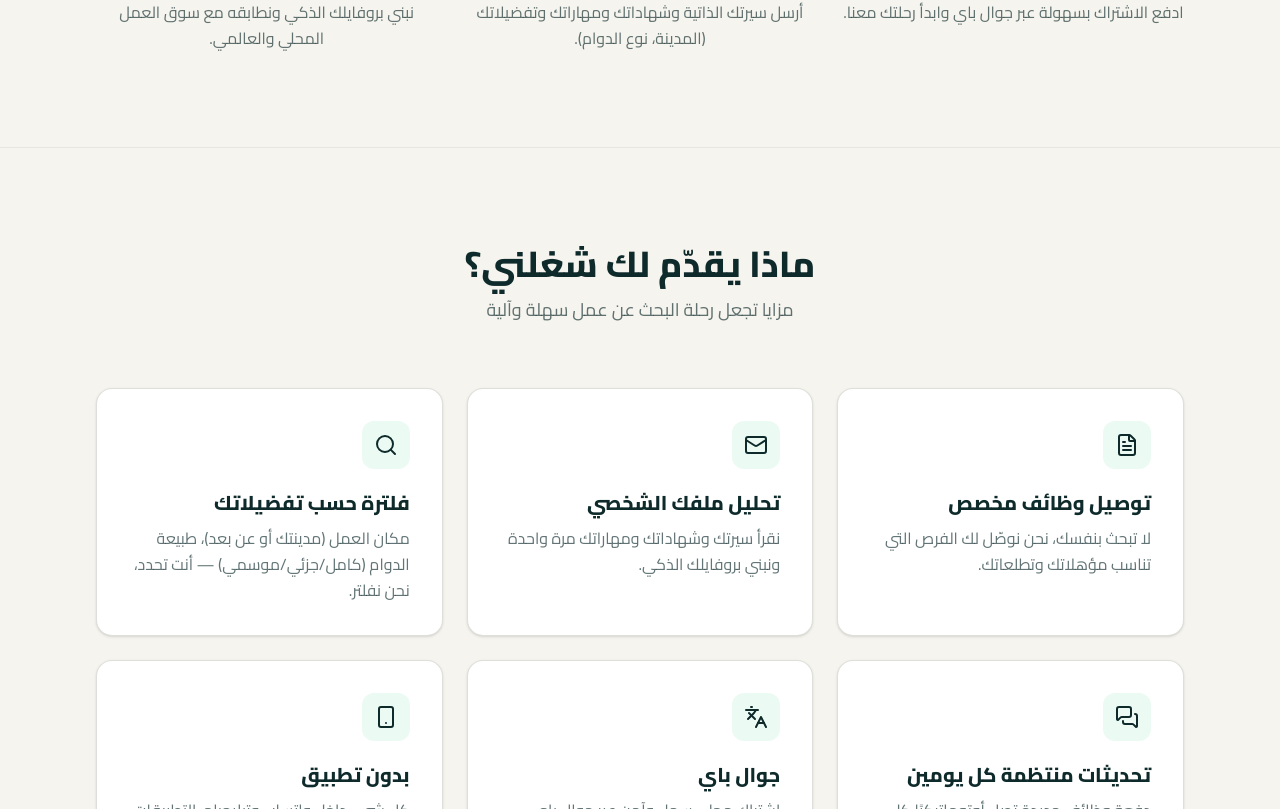
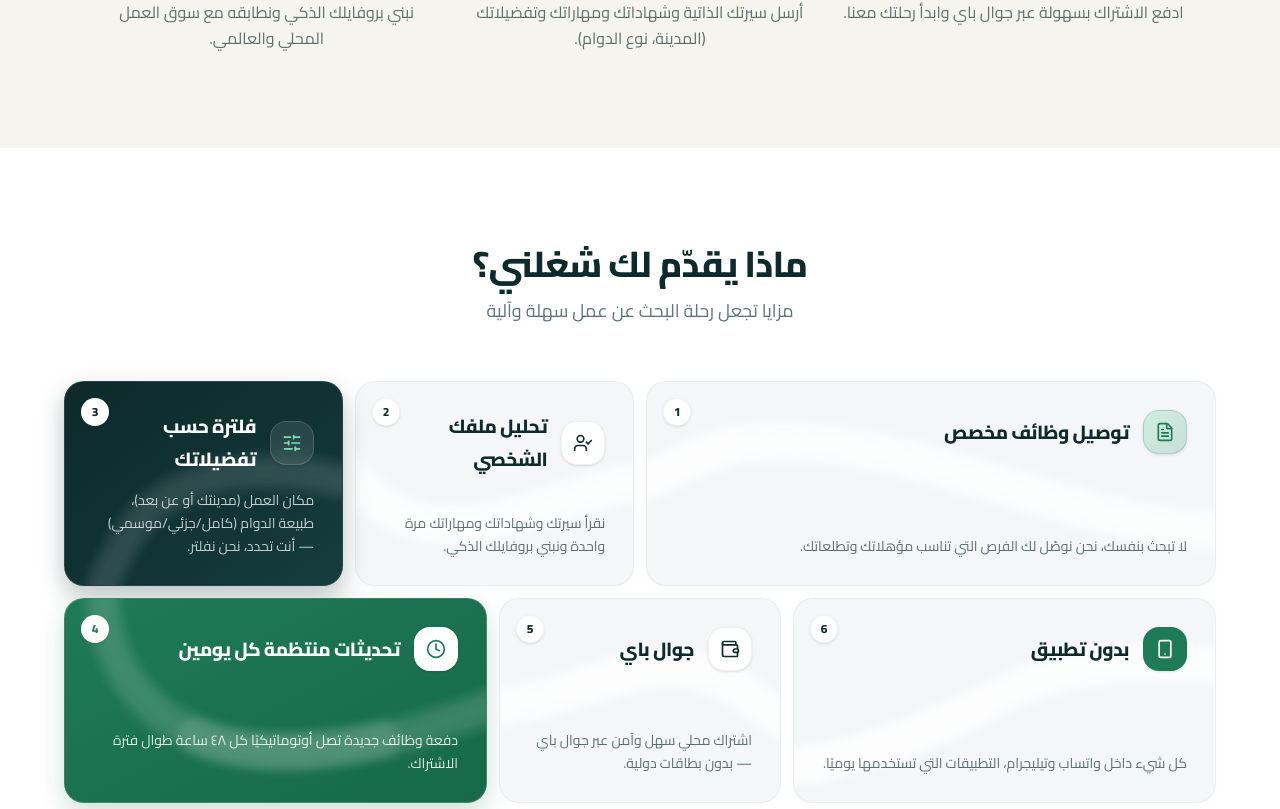
Before and after one commit to haitham-akram/Shaghalni, a Next.js app: page /ar in a window 1280 px wide. Shown: the part 1391-2200 px from the top of the page. Built offline with nearby package versions, Linux system fonts and the light colour scheme; no server answers.

Commit message:
changes in the features style

```diff
--- a/components/sections/Features.tsx
+++ b/components/sections/Features.tsx
@@ -1,111 +1,303 @@
 'use client';
 
 import { motion, MotionConfig } from 'framer-motion';
-import { Section } from '@/components/ui/Section';
 import {
   FileText,
-  Mail,
-  Search,
-  MessagesSquare,
-  Languages,
+  UserCheck,
+  SlidersHorizontal,
+  Clock,
+  Wallet,
   Smartphone,
+  LucideIcon,
 } from 'lucide-react';
 import { useTranslations } from 'next-intl';
 
-const CYCLE = 12; // seconds for the light to visit every card (must match feat-slot in CSS)
+interface FeatureItem {
+  id: string;
+  number: string;
+  icon: LucideIcon;
+  title: string;
+  desc: string;
+  variant: 'light' | 'dark' | 'forest';
+  iconStyle: 'gradient' | 'white-bordered' | 'glass' | 'white-solid' | 'forest-solid';
+  width: number;
+  curvePath: string;
+  desktopColClass?: string;
+  flowIndex: number;
+}
 
 export function Features() {
   const t = useTranslations('features');
 
-  const featuresList = [
+  // Row 1 features (~594px, ~291px, ~291px)
+  // Flow in RTL: Card 1 (Right) -> Card 2 (Center) -> Card 3 (Left)
+  const row1Features: FeatureItem[] = [
     {
+      id: 'item1',
+      number: '1',
       icon: FileText,
       title: t('item1Title'),
       desc: t('item1Desc'),
+      variant: 'light',
+      iconStyle: 'gradient',
+      width: 594,
+      // Sweeps across from beyond right edge (640, 150) and exits left at (0, 100)
+      curvePath: 'M 640,150 C 480,160 320,70 160,60 C 80,55 30,85 0,100',
+      desktopColClass: 'lg:col-start-1',
+      flowIndex: 0,
     },
     {
-      icon: Mail,
+      id: 'item2',
+      number: '2',
+      icon: UserCheck,
       title: t('item2Title'),
       desc: t('item2Desc'),
+      variant: 'light',
+      iconStyle: 'white-bordered',
+      width: 291,
+      // Enters at right edge ~y=100, dips to y=145 at centre, rises back to y=85 at left
+      curvePath: 'M 310,100 C 240,105 170,145 100,145 C 50,145 15,120 -15,85',
+      desktopColClass: 'lg:col-start-2',
+      flowIndex: 1,
     },
     {
-      icon: Search,
+      id: 'item3',
+      number: '3',
+      icon: SlidersHorizontal,
       title: t('item3Title'),
       desc: t('item3Desc'),
+      variant: 'dark',
+      iconStyle: 'glass',
+      width: 291,
+      // Enters at right edge at (291, 100), swoops across, and curves down to bottom-left at (40, 205)
+      curvePath: 'M 291,100 C 180,75 100,105 70,150 C 55,175 45,190 40,205',
+      desktopColClass: 'lg:col-start-3',
+      flowIndex: 2,
+    },
+  ];
+
+  // Row 2 features (~441px, ~294px, ~441px)
+  // Card 4 is placed directly underneath Card 3 in Column 3
+  // Flow in RTL: Card 4 (Left) -> Card 5 (Center) -> Card 6 (Right)
+  const row2Features: FeatureItem[] = [
+    {
+      id: 'item4',
+      number: '4',
+      icon: Clock,
+      title: t('item4Title'),
+      desc: t('item4Desc'),
+      variant: 'forest',
+      iconStyle: 'white-solid',
+      width: 441,
+      // Enters at top-left at (40, 0) continuing Card 3's downward curve, swoops across to (441, 110)
+      curvePath: 'M 40,0 C 40,65 90,135 180,150 C 270,165 370,135 441,110',
+      desktopColClass: 'lg:row-start-1 lg:col-start-3',
+      flowIndex: 3,
     },
     {
-      icon: MessagesSquare,
-      title: t('item4Title'),
-      desc: t('item4Desc'),
+      id: 'item5',
+      number: '5',
+      icon: Wallet,
+      title: t('item5Title'),
+      desc: t('item5Desc'),
+      variant: 'light',
+      iconStyle: 'white-bordered',
+      width: 294,
+      // Enters at left edge y=110, rises to y=70 at centre, then dips to y=130 at right edge
+      curvePath: 'M -15,110 C 60,105 130,65 190,70 C 240,75 275,110 310,130',
+      desktopColClass: 'lg:row-start-1 lg:col-start-2',
+      flowIndex: 4,
     },
     {
-      icon: Languages,
-      title: t('item5Title'),
-      desc: t('item5Desc'),
-    },
-    {
+      id: 'item6',
+      number: '6',
       icon: Smartphone,
       title: t('item6Title'),
       desc: t('item6Desc'),
+      variant: 'light',
+      iconStyle: 'forest-solid',
+      width: 441,
+      // Enters from left-bottom, sweeps dramatically upward through mid-card, exits beyond right edge near top
+      curvePath: 'M -15,170 C 60,165 140,135 210,100 C 270,70 360,55 460,70',
+      desktopColClass: 'lg:row-start-1 lg:col-start-1',
+      flowIndex: 5,
     },
   ];
 
+  const renderCard = (feature: FeatureItem, idx: number) => {
+    const Icon = feature.icon;
+
+    // Card background & typography variants matching the reference
+    let cardBgClass = 'bg-[#F4F6F8] border border-black/[0.04] shadow-[0_2px_8px_rgba(0,0,0,0.02)]';
+    let titleClass = 'text-ink font-bold text-[17px] sm:text-[18px] md:text-[19px] tracking-tight';
+    let descClass = 'text-ink-muted text-[13px] sm:text-[14px] leading-relaxed';
+    let badgeClass = 'bg-white border border-black/[0.04] text-ink';
+
+    // Wave colors — each variant uses only one blurred band to avoid double-line artefact
+    // light cards: single soft white stroke blurred into the #F4F6F8 bg
+    let strokeBaseColor = 'rgba(255, 255, 255, 0.90)';
+    let strokeInnerColor = 'none'; // disabled for light cards — blurred band is enough
+    let strokeFlowColor = 'rgba(255, 255, 255, 0.55)';
+    if (feature.variant === 'dark') {
+      cardBgClass = 'bg-[#0E2A2B] bg-gradient-to-br from-[#0E2A2B] via-[#103233] to-[#163D3E] border border-white/10 shadow-[0_10px_25px_rgba(14,42,43,0.28)]';
+      titleClass = 'text-white font-bold text-[17px] sm:text-[18px] md:text-[19px] tracking-tight';
+      descClass = 'text-white/75 text-[13px] sm:text-[14px] leading-relaxed';
+      badgeClass = 'bg-white text-night font-bold';
+      strokeBaseColor = 'rgba(255, 255, 255, 0.11)';
+      strokeInnerColor = 'rgba(255, 255, 255, 0.07)';
+      strokeFlowColor = 'rgba(123, 224, 176, 0.22)';
+    } else if (feature.variant === 'forest') {
+      cardBgClass = 'bg-[#1F7A58] bg-gradient-to-br from-[#1F7A58] to-[#16694A] border border-white/15 shadow-[0_10px_25px_rgba(31,122,88,0.22)]';
+      titleClass = 'text-white font-bold text-[17px] sm:text-[18px] md:text-[19px] tracking-tight';
+      descClass = 'text-white/85 text-[13px] sm:text-[14px] leading-relaxed';
+      badgeClass = 'bg-white text-forest font-bold';
+      strokeBaseColor = 'rgba(255, 255, 255, 0.14)';
+      strokeInnerColor = 'rgba(255, 255, 255, 0.08)';
+      strokeFlowColor = 'rgba(255, 255, 255, 0.26)';
+    }
+
+    // Icon container styling matching reference visual accents
+    let iconWrapperClass = 'flex h-11 w-11 shrink-0 items-center justify-center rounded-2xl shadow-sm transition-transform duration-300 group-hover:scale-105';
+    const iconClass = 'h-5 w-5';
+
+    switch (feature.iconStyle) {
+      case 'gradient':
+        iconWrapperClass += ' bg-gradient-to-br from-primary/30 to-forest/20 text-forest border border-forest/20';
+        break;
+      case 'white-bordered':
+        iconWrapperClass += ' bg-white border border-black/[0.06] text-ink';
+        break;
+      case 'glass':
+        iconWrapperClass += ' bg-white/10 border border-white/15 backdrop-blur-sm text-primary';
+        break;
+      case 'white-solid':
+        iconWrapperClass += ' bg-white text-forest';
+        break;
+      case 'forest-solid':
+        iconWrapperClass += ' bg-[#1F7A58] text-white';
+        break;
+    }
+
+    return (
+      <motion.div
+        key={feature.id}
+        initial={{ opacity: 0, y: 16 }}
+        whileInView={{ opacity: 1, y: 0 }}
+        viewport={{ once: true, margin: '-10% 0px' }}
+        transition={{ duration: 0.45, delay: idx * 0.05, ease: 'easeOut' }}
+        whileHover={{ y: -3 }}
+        className={`group relative overflow-hidden rounded-[20px] ${cardBgClass} ${feature.desktopColClass || ''} min-h-[195px] lg:h-[205px] transition-all duration-300 hover:shadow-lg`}
+      >
+        {/* Soft, diffuse ambient wave pattern baked directly into the card background */}
+        <svg
+          viewBox={`0 0 ${feature.width} 205`}
+          preserveAspectRatio="none"
+          className="pointer-events-none absolute inset-0 z-0 h-full w-full"
+          aria-hidden="true"
+        >
+          <defs>
+            <filter id={`softBlur-${feature.id}`} x="-30%" y="-30%" width="160%" height="160%">
+              <feGaussianBlur stdDeviation="5" />
+            </filter>
+          </defs>
+
+          {/* Single broad, feathered ambient wave ribbon — the only stroke for all variants */}
+          <path
+            d={feature.curvePath}
+            fill="none"
+            stroke={strokeBaseColor}
+            strokeWidth="38"
+            strokeLinecap="round"
+            strokeLinejoin="round"
+            filter={`url(#softBlur-${feature.id})`}
+            className="opacity-80 transition-opacity duration-300 group-hover:opacity-95"
+          />
+
+          {/* Optional crisp inner ribbon — only shown on dark/forest cards for depth */}
+          {strokeInnerColor !== 'none' && (
+            <path
+              d={feature.curvePath}
+              fill="none"
+              stroke={strokeInnerColor}
+              strokeWidth="22"
+              strokeLinecap="round"
+              strokeLinejoin="round"
+              filter={`url(#softBlur-${feature.id})`}
+              className="opacity-70"
+            />
+          )}
+
+          {/* Subtle sequential wave shimmer leading attention naturally across cards */}
+          <path
+            d={feature.curvePath}
+            pathLength="100"
+            fill="none"
+            stroke={strokeFlowColor}
+            strokeWidth="40"
+            strokeLinecap="round"
+            strokeLinejoin="round"
+            filter={`url(#softBlur-${feature.id})`}
+            className="feat-wave-shimmer"
+            style={{
+              animationDelay: `${feature.flowIndex * 0.8}s`,
+            }}
+          />
+        </svg>
+
+        {/* Number Badge at Top End Corner */}
+        <div
+          className={`absolute top-4 end-4 z-20 flex h-7 w-7 items-center justify-center rounded-full text-xs font-bold shadow-sm ${badgeClass}`}
+          aria-hidden="true"
+        >
+          {feature.number}
+        </div>
+
+        {/* Card Content Layout: Header at top, description below */}
+        <div className="relative z-10 flex h-full flex-col justify-between p-6 sm:p-7">
+          {/* Top Row: Icon + Title */}
+          <div className="flex items-center gap-3.5 pe-8">
+            <div className={iconWrapperClass}>
+              <Icon className={iconClass} />
+            </div>
+            <h3 className={titleClass}>{feature.title}</h3>
+          </div>
+
+          {/* Description Text */}
+          <p className={descClass}>{feature.desc}</p>
+        </div>
+      </motion.div>
+    );
+  };
+
   return (
     <MotionConfig reducedMotion="user">
-      <Section id="features" className="bg-bg border-t border-border/60">
-        <div className="text-center max-w-2xl mx-auto mb-16 space-y-3">
-          <h2 className="text-2xl sm:text-3xl md:text-4xl font-bold text-ink">
+      <section id="features" className="bg-white border-t border-border/40 py-16 md:py-24">
+        <div className="mx-auto max-w-[1200px] px-4 sm:px-6">
+          {/* Section Header */}
+          <div className="mx-auto mb-12 max-w-2xl text-center space-y-3 sm:mb-14">
+            <h2 className="text-2xl sm:text-3xl md:text-4xl font-extrabold text-ink tracking-tight">
               {t('title')}
             </h2>
-          <p className="text-base sm:text-lg text-ink-muted">
+            <p className="text-base sm:text-lg text-ink-muted leading-relaxed">
               {t('subtitle')}
             </p>
           </div>
 
-        <div className="grid grid-cols-1 md:grid-cols-2 lg:grid-cols-3 gap-6">
-          {featuresList.map((feature, idx) => {
-            const Icon = feature.icon;
-            return (
-              <motion.div
-                key={idx}
-                initial={{ opacity: 0, y: 16 }}
-                whileInView={{ opacity: 1, y: 0 }}
-                viewport={{ once: true, margin: '-10% 0px' }}
-                transition={{ duration: 0.5, delay: (idx % 3) * 0.08, ease: 'easeOut' }}
-                whileHover={{ y: -4 }}
-                className="group relative overflow-hidden rounded-2xl bg-border p-px shadow-sm transition-shadow duration-300 hover:shadow-lg hover:shadow-night/10"
-              >
-                {/* Traveling light: only one card shows it at a time */}
-                <span
-                  aria-hidden="true"
-                  className="feat-light pointer-events-none absolute left-1/2 top-1/2 aspect-square w-[220%] opacity-0"
-                  style={
-                    {
-                      '--delay': `${idx * (CYCLE / featuresList.length)}s`,
-                      '--cycle': `${CYCLE}s`,
-                    } as React.CSSProperties
-                  }
-                />
-
-                {/* Replaces <Card>: the 1px wrapper padding is what lets the light show as a border */}
-                <div className="relative h-full flex flex-col items-start text-start rounded-[calc(1rem-1px)] bg-surface p-6 sm:p-8">
-                  <div className="flex h-12 w-12 items-center justify-center rounded-xl bg-primary/15 text-night mb-5 transition-all duration-300 group-hover:-rotate-6 group-hover:scale-110 group-hover:bg-night group-hover:text-primary">
-                    <Icon className="h-6 w-6" />
+          {/* Bento Grid: Two rows of 3 cards on desktop */}
+          <div className="space-y-3">
+            {/* First Row: 3 cards (~594px, ~291px, ~291px) */}
+            <div className="grid grid-cols-1 md:grid-cols-2 lg:grid-cols-[594fr_291fr_291fr] gap-3">
+              {row1Features.map((feature, idx) => renderCard(feature, idx))}
             </div>
 
-                  <h3 className="text-lg sm:text-xl font-bold text-ink mb-2">
-                    {feature.title}
-                  </h3>
-
-                  <p className="text-sm sm:text-base text-ink-muted leading-relaxed">
-                    {feature.desc}
-                  </p>
+            {/* Second Row: 3 cards (~441px, ~294px, ~441px) */}
+            {/* Card 4 is placed directly in Column 3 (under Card 3), Card 5 in Column 2, Card 6 in Column 1 */}
+            <div className="grid grid-cols-1 md:grid-cols-2 lg:grid-cols-[441fr_294fr_441fr] gap-3">
+              {row2Features.map((feature, idx) => renderCard(feature, idx + 3))}
             </div>
-              </motion.div>
-            );
-          })}
           </div>
-      </Section>
+        </div>
+      </section>
     </MotionConfig>
   );
 }
```
Also changed, not shown: app/globals.css (+29 -0 lines). Lines whose indentation alone changed are shown as unchanged.
